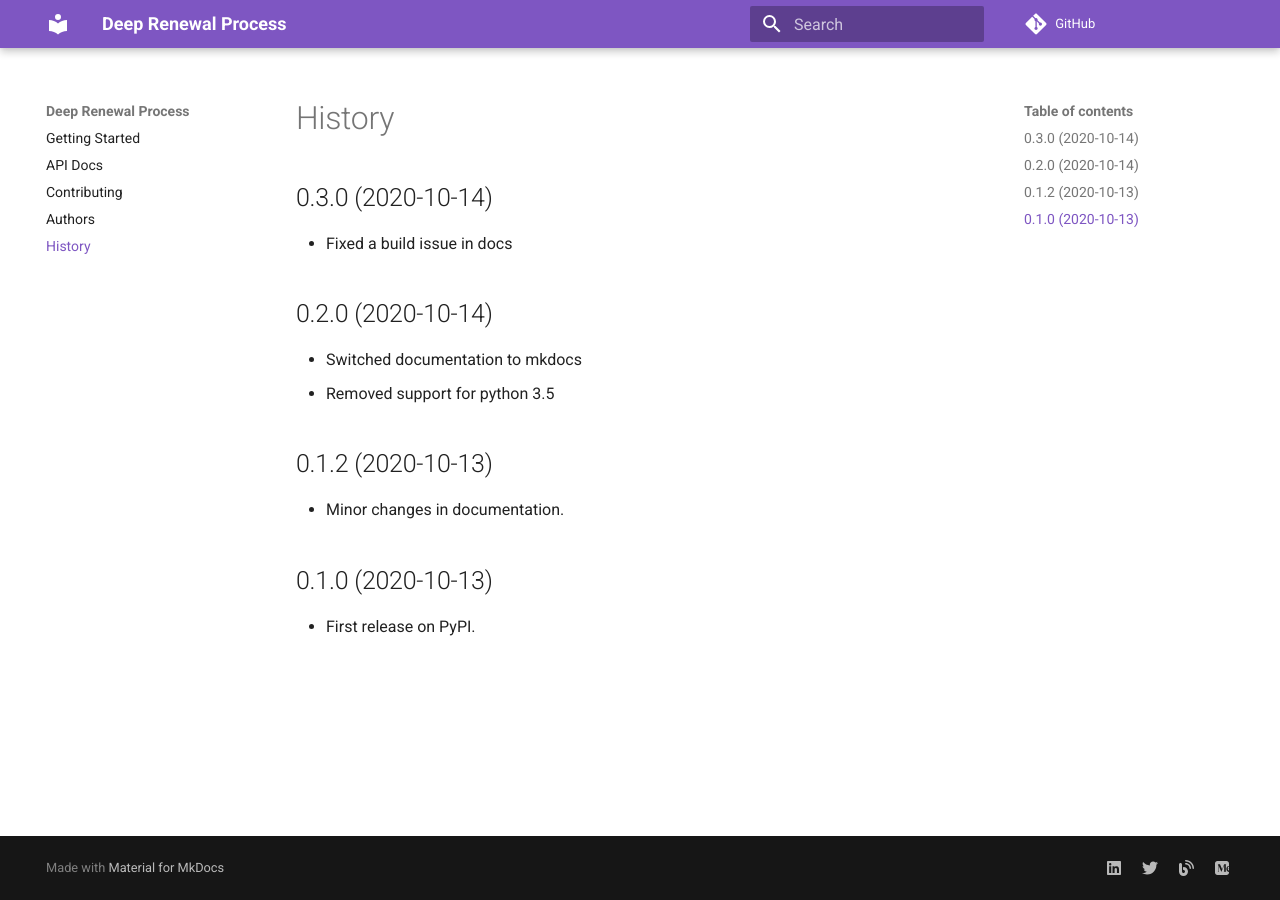
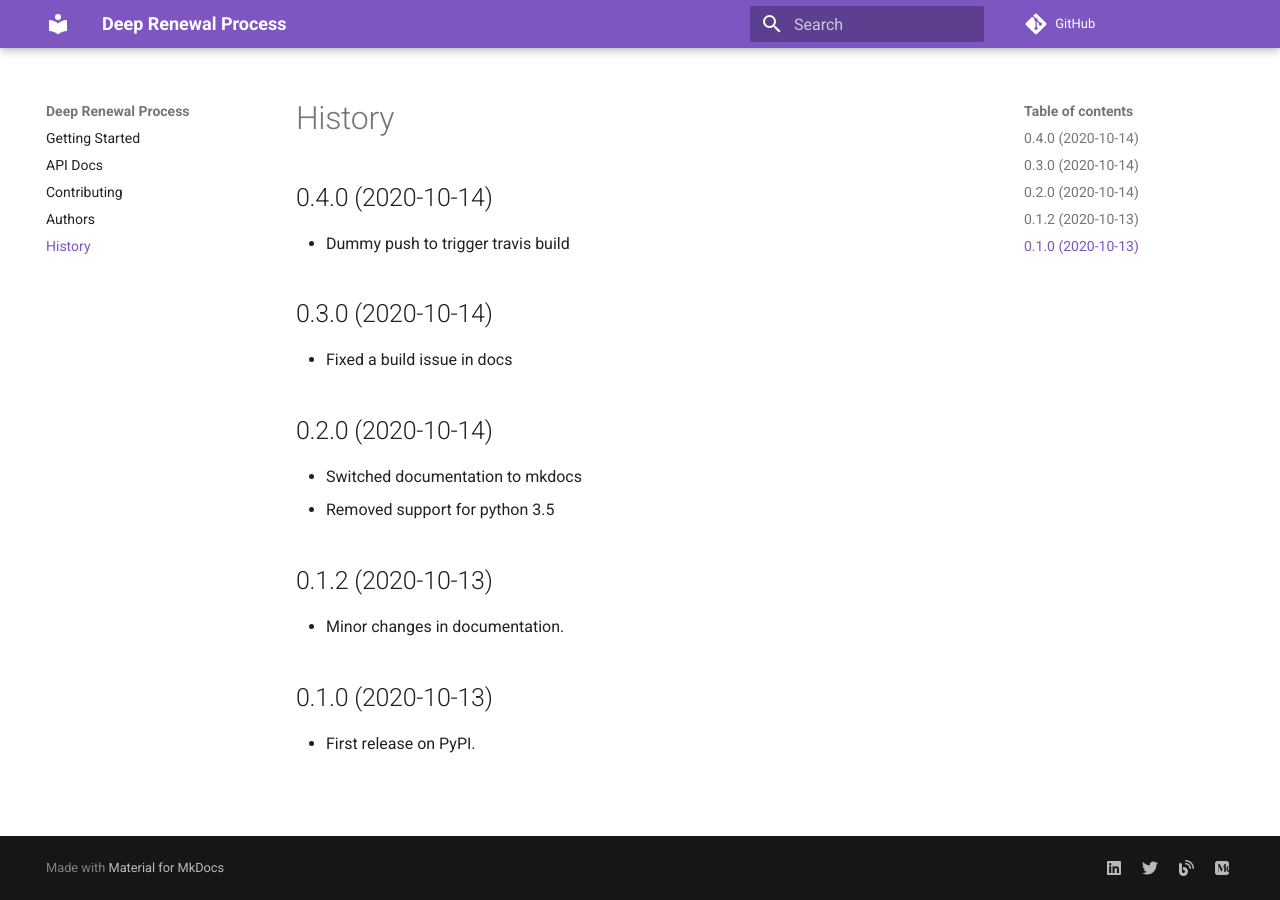
Before and after one commit to manujosephv/deeprenewalprocess, an MkDocs documentation site: the page built from docs/history.md, in a window 1280 px wide. Built offline with MkDocs 1.6.1 and Material for MkDocs 9.7.7, drawn with Linux system fonts in a browser that asks for light colours; comment, search, counter and statistics services are not loaded.

Commit message:
-- dummy commit to trigger travis build

```diff
--- a/docs/history.md
+++ b/docs/history.md
@@ -1,5 +1,10 @@
 History
 =======
+0.4.0 (2020-10-14)
+------------------
+
+- Dummy push to trigger travis build
+
 0.3.0 (2020-10-14)
 ------------------
 
```
